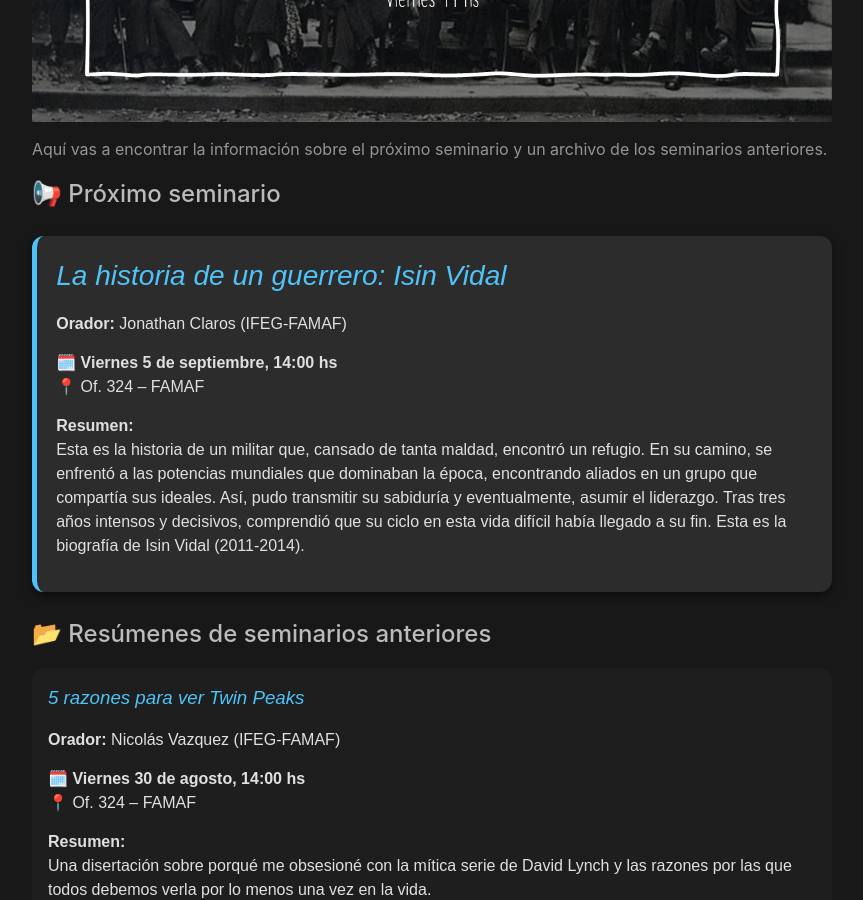
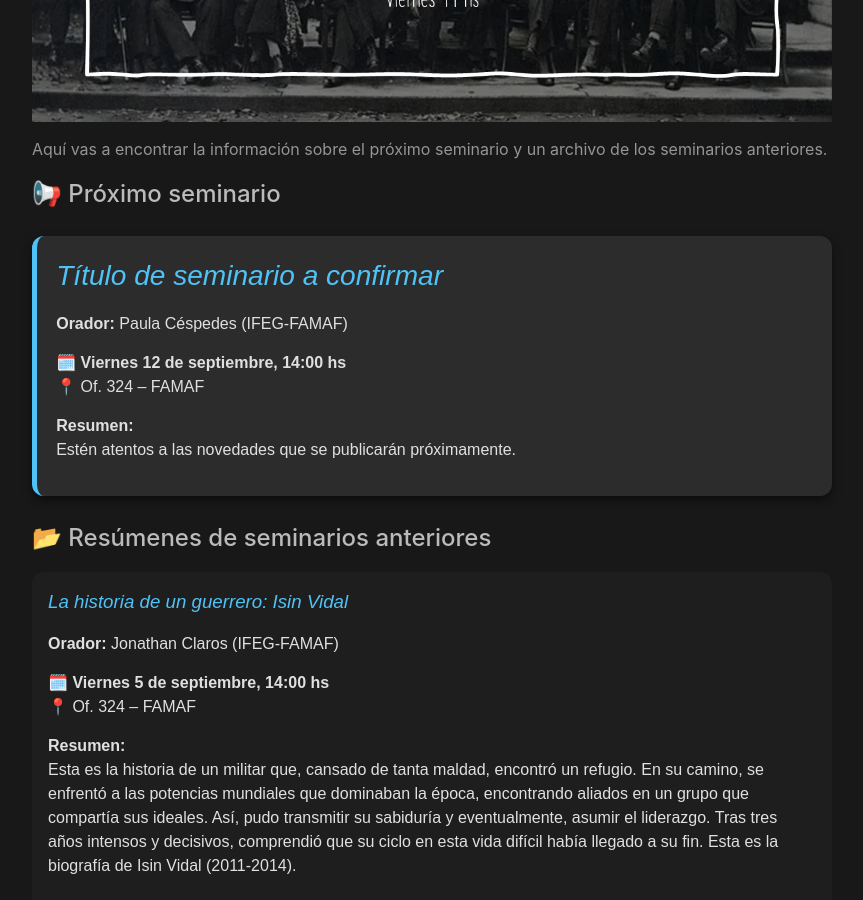
Before and after one commit to nicolasvazquez95/seminarios324, a Jekyll site: the page built from index.md, in a window 1280 px wide and 900 px high, scrolled down 435 px. Shown: the whole window, without its empty margins (208-1071 px from the left). Built offline with Jekyll 4.4.1, drawn with Linux system fonts in a browser that asks for light colours.

Commit message:
Todo el contenido de la nota del Jony y template para el seminario que viene

```diff
--- a/index.md
+++ b/index.md
@@ -11,8 +11,31 @@ Aquí vas a encontrar la información sobre el próximo seminario y un archivo d
 
 ## 📢 Próximo seminario
 
+<!-- <div style="background:#2c2c2c; border-left:5px solid #4fc3f7; border-radius:12px; padding:1.2em; margin:1.5em 0; color:#e0e0e0; font-family: sans-serif; box-shadow: 0 4px 10px rgba(0,0,0,0.5);">
+  <h3><em style="color:#4fc3f7; font-size:1.5em;">Título de seminario a confirmar</em></h3>
+  <p><strong>Orador:</strong> Paula Céspedes (IFEG-FAMAF)</p>
+  <p>🗓️ <strong>Viernes 12 de septiembre, 14:00 hs</strong><br>
+     📍 Of. 324 – FAMAF</p>
+  <p><strong>Resumen:</strong><br>
+     Estén atentos a las novedades que se publicarán próximamente.
+  </p>
+</div> -->
+
 <div style="background:#2c2c2c; border-left:5px solid #4fc3f7; border-radius:12px; padding:1.2em; margin:1.5em 0; color:#e0e0e0; font-family: sans-serif; box-shadow: 0 4px 10px rgba(0,0,0,0.5);">
-  <h3><em style="color:#4fc3f7; font-size:1.5em;">La historia de un guerrero: Isin Vidal</em></h3>
+  <h3><em style="color:#4fc3f7; font-size:1.5em;">Título de seminario a confirmar</em></h3>
+  <p><strong>Orador:</strong> Paula Céspedes (IFEG-FAMAF)</p>
+  <p>🗓️ <strong>Viernes 12 de septiembre, 14:00 hs</strong><br>
+     📍 Of. 324 – FAMAF</p>
+  <p><strong>Resumen:</strong><br>
+     Estén atentos a las novedades que se publicarán próximamente.
+  </p>
+</div>
+
+
+## 📂 Resúmenes de seminarios anteriores
+
+<div style="background:#1e1e1e; border-radius:12px; padding:1em; margin:1em 0; color:#e0e0e0; font-family: sans-serif;">
+  <h3><em style="color:#4fc3f7;">La historia de un guerrero: Isin Vidal</em></h3>
   <p><strong>Orador:</strong> Jonathan Claros (IFEG-FAMAF)</p>
   <p>🗓️ <strong>Viernes 5 de septiembre, 14:00 hs</strong><br>
      📍 Of. 324 – FAMAF</p>
```
Also changed, not shown: other parts of index.md (+0 -3 lines), _posts/2025-08-30-5-razones-para-ver-twin-peaks.md (+1 -1 lines), _posts/2025-09-05-La-historia-de-un-guerrero-IsinVidal.md (+4 -4 lines), archivo.md (+13 -0 lines), assets/posts/front/lsinvidal.jpg (added), assets/posts/photos/2025-09-05.png (added), 3 other files.
